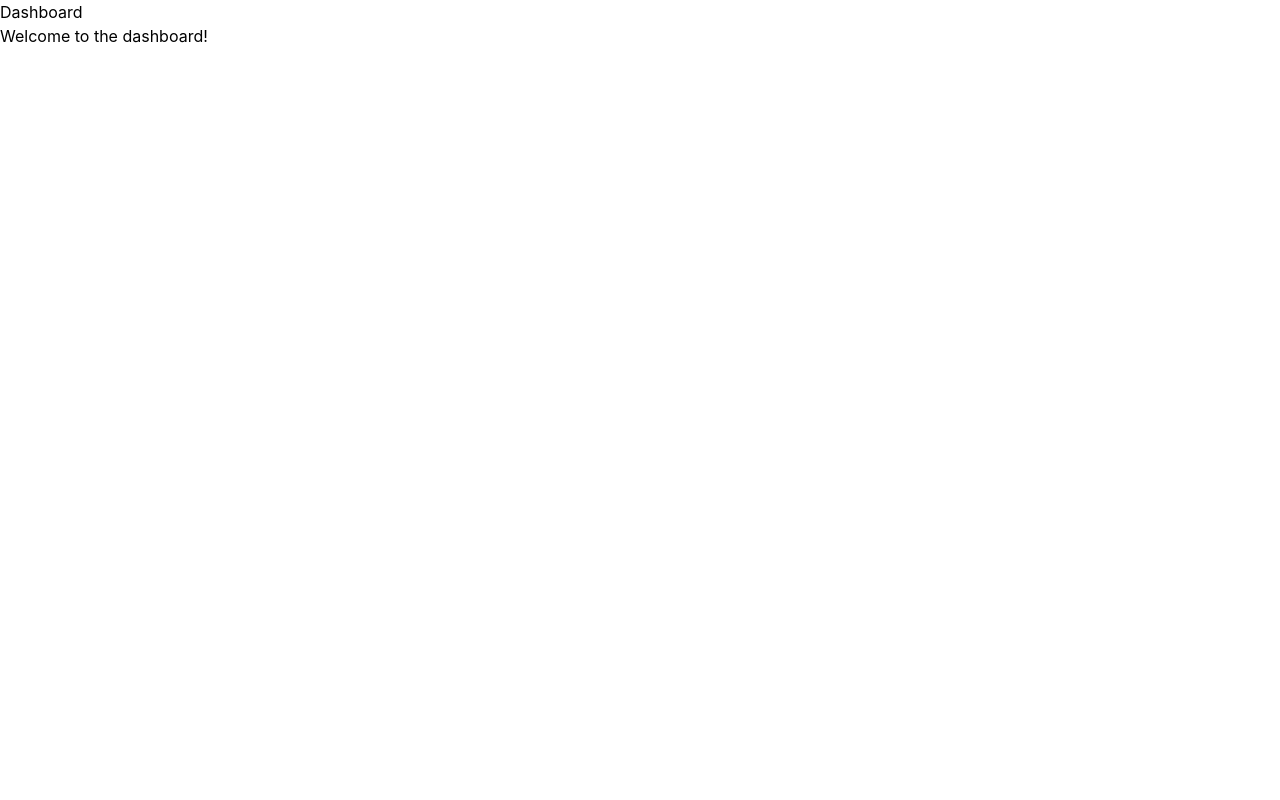
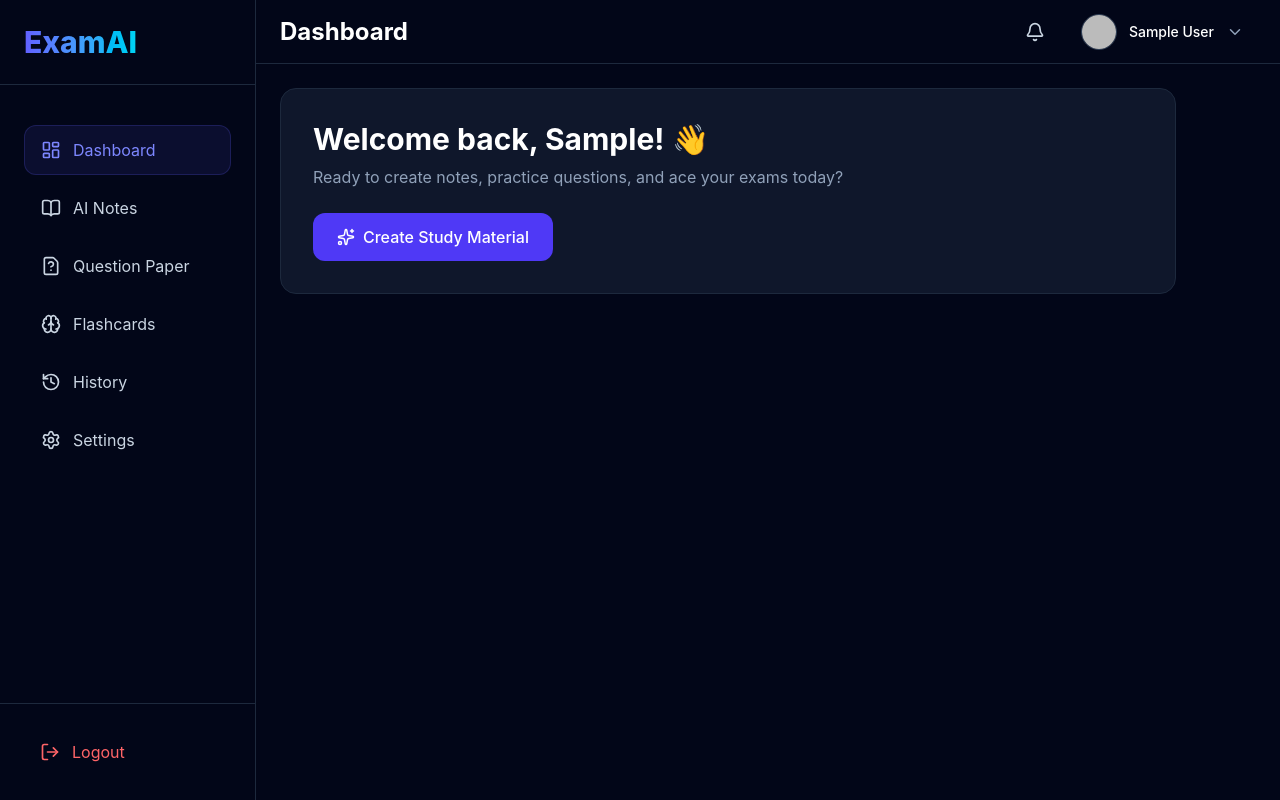
Before and after one commit to Abhinay-Pujala/ExamAI, a React app in the folder Frontend/: page /dashboard in a window 1280 px wide. Built offline with nearby package versions, Linux system fonts and the light colour scheme; no server answers; sample sign-in values are in the browser's storage; the HTML template or start-up script is replaced by a standard one.

Commit message:
feat: build dashboard layout and welcome card

```diff
--- /dev/null
+++ b/Frontend/src/components/dashboard/cards/WelcomeCard.jsx
@@ -0,0 +1,30 @@
+import useAuth from "../../../hooks/useAuth";
+import { Sparkles } from "lucide-react";
+
+export default function WelcomeCard() {
+  const { user } = useAuth();
+  return (
+    <div className="max-w-4xl rounded-2xl border border-slate-800 bg-slate-900 p-8">
+      {/* Card Content */}
+      <div className="space-y-6">
+        {/* Greeting */}
+        <div className="space-y-2">
+          <h2 className="text-3xl font-bold text-white">
+            Welcome back, {user?.displayName?.split(" ")[0]}! 👋
+          </h2>
+          <p className="text-slate-400">
+            Ready to create notes, practice questions, and ace your exams today?
+          </p>
+        </div>
+        <div>
+          <button
+            type="button"
+            className="flex items-center gap-2 px-6 py-3 rounded-xl bg-indigo-600 hover:bg-indigo-500 text-white font-medium transition-colors duration-200 cursor-pointer"
+          >
+            <Sparkles size={18} /> Create Study Material
+          </button>
+        </div>
+      </div>
+    </div>
+  );
+}
--- /dev/null
+++ b/Frontend/src/components/dashboard/layout/Sidebar.jsx
@@ -0,0 +1,101 @@
+import { Link, NavLink } from "react-router-dom";
+import {
+  LayoutDashboard,
+  BookOpen,
+  FileQuestion,
+  Brain,
+  History,
+  Settings,
+  LogOutIcon,
+} from "lucide-react";
+
+import useGoogleLogin from "../../../hooks/useGoogleLogin";
+
+export default function Sidebar() {
+  const { handleLogout } = useGoogleLogin();
+
+  const navItems = [
+    {
+      id: 1,
+      title: "Dashboard",
+      icon: LayoutDashboard,
+      path: "/dashboard",
+    },
+    {
+      id: 2,
+      title: "AI Notes",
+      icon: BookOpen,
+      path: "/dashboard/notes",
+    },
+    {
+      id: 3,
+      title: "Question Paper",
+      icon: FileQuestion,
+      path: "/dashboard/question-paper",
+    },
+    {
+      id: 4,
+      title: "Flashcards",
+      icon: Brain,
+      path: "/dashboard/flashcards",
+    },
+    {
+      id: 5,
+      title: "History",
+      icon: History,
+      path: "/dashboard/history",
+    },
+    {
+      id: 6,
+      title: "Settings",
+      icon: Settings,
+      path: "/dashboard/settings",
+    },
+  ];
+
+  return (
+    <aside className="flex flex-col w-64 min-h-screen bg-slate-950 border-r border-slate-800">
+      {/* Logo Container */}
+      <div className="p-6 border-b border-slate-800">
+        <Link
+          to={"/dashboard"}
+          className=" bg-linear-to-r from-indigo-500 to-cyan-400 text-3xl font-extrabold bg-clip-text text-transparent hover:opacity-90 transition-opacity duration-200"
+        >
+          ExamAI
+        </Link>
+      </div>
+
+      {/* Navigations Container */}
+      <div className="flex-1 flex flex-col gap-2 p-6 mt-4">
+        {navItems.map((item) => {
+          const Icon = item.icon;
+          return (
+            <NavLink
+              key={item.id}
+              to={item.path}
+              className={({ isActive }) =>
+                `flex items-center gap-3 px-4 py-3 rounded-xl border transition-all duration-200 ${
+                  isActive
+                    ? "bg-indigo-500/10 text-indigo-400 border-indigo-500/20"
+                    : "text-slate-300 border-transparent hover:bg-slate-800 hover:text-white"
+                }`
+              }
+            >
+              <Icon size={20} strokeWidth={2} />
+              {item.title}
+            </NavLink>
+          );
+        })}
+      </div>
+      <div className="p-6 border-t border-slate-800">
+        <button
+          onClick={handleLogout}
+          className="flex items-center gap-3 w-full px-4 py-3 rounded-xl text-red-400 hover:bg-red-500/10 hover:text-red-300 transition-all duration-200 cursor-pointer"
+        >
+          <LogOutIcon size={20} strokeWidth={2} />
+          Logout
+        </button>
+      </div>
+    </aside>
+  );
+}
--- /dev/null
+++ b/Frontend/src/components/dashboard/layout/Topbar.jsx
@@ -0,0 +1,38 @@
+import { Bell, ChevronDown } from "lucide-react";
+import useAuth from "../../../hooks/useAuth";
+
+export default function Topbar() {
+  const { user } = useAuth();
+
+  return (
+    <header className="h-16 border-b border-slate-800 bg-slate-950">
+      {/* Main Container */}
+      <div className="flex items-center justify-between h-full px-6">
+        {/* Left Side */}
+        <div>
+          <h1 className="text-2xl font-bold text-white">Dashboard</h1>
+        </div>
+        {/* Right Side */}
+        <div className="flex items-center gap-4">
+          {/* Heading */}
+          <button className="p-2 rounded-full text-slate-300 hover:bg-slate-800 hover:text-white transition-colors duration-200 cursor-pointer">
+            <Bell size={20} strokeWidth={2} />
+          </button>
+
+          {/* Profile Container */}
+          <div className="flex items-center gap-3 px-3 py-2 rounded-xl hover:bg-slate-800 transition-colors duration-200 cursor-pointer">
+            <img
+              src={user?.photoURL}
+              alt={user.displayName}
+              className="w-9 h-9 rounded-full object-cover border border-slate-700"
+            />
+            <span className="text-sm font-medium text-white">
+              {user?.displayName}
+            </span>
+            <ChevronDown size={18} className="text-slate-400" />
+          </div>
+        </div>
+      </div>
+    </header>
+  );
+}
--- a/Frontend/src/components/home/Footer.jsx
+++ b/Frontend/src/components/home/Footer.jsx
@@ -2,7 +2,7 @@ import { BookOpen, GitBranchIcon, LucideLink, Mail } from "lucide-react";
 
 export default function Footer() {
   return (
-    <footer className="border-t border-slate-800 bg-slate-950">
+    <footer className="border-t border-slate-800 bg-slate-950" id="footer">
       <div className="max-w-7xl mx-auto px-6 py-16 lg:px-8">
         <div className="grid gap-12 md:grid-cols-2 lg:grid-cols-4">
           {/* Brand */}
--- a/Frontend/src/pages/Dashboard.jsx
+++ b/Frontend/src/pages/Dashboard.jsx
@@ -1,8 +1,17 @@
+import WelcomeCard from "../components/dashboard/cards/WelcomeCard";
+import Sidebar from "../components/dashboard/layout/Sidebar";
+import Topbar from "../components/dashboard/layout/Topbar";
+
 export default function Dashboard() {
   return (
-    <div>
-      <h1>Dashboard</h1>
-      <p>Welcome to the dashboard!</p>
+    <div className="flex min-h-screen bg-slate-950">
+      <Sidebar />
+      <main className="flex-1 flex flex-col">
+        <Topbar />
+        <section className="flex-1 p-6">
+          <WelcomeCard />
+        </section>
+      </main>
     </div>
   );
 }
```
